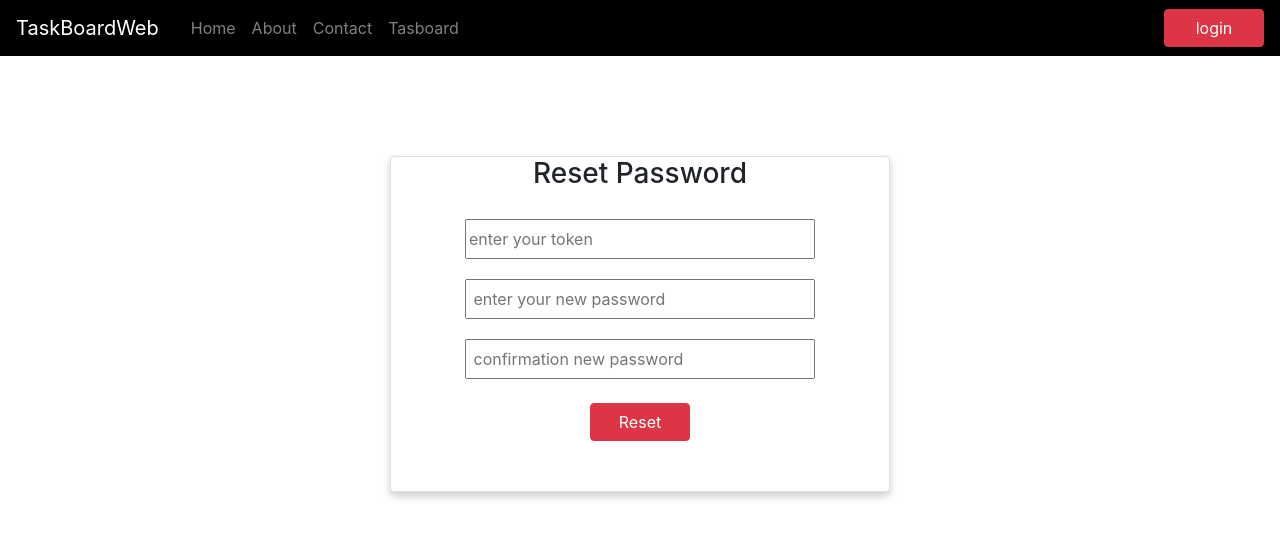
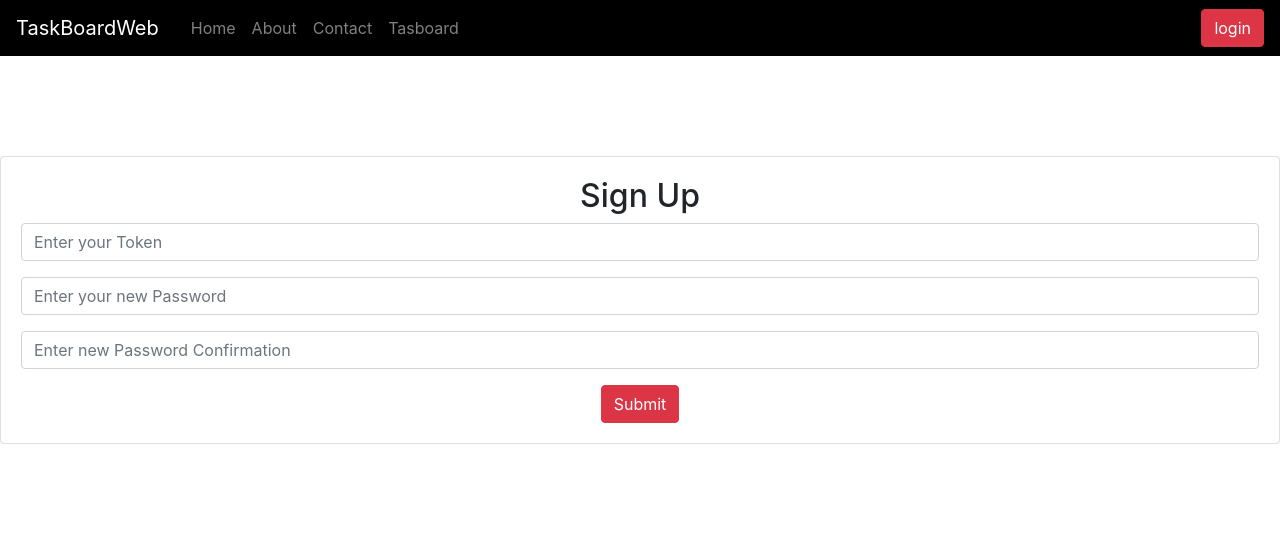
Before and after one commit to Marco0198/front_end_part_for_testing_project, a Vue app: page /reset_password in a window 1280 px wide. Shown: the top 538 px of the page. Built offline with nearby package versions, Linux system fonts and the light colour scheme.

Commit message:
i added boostrap form

```diff
--- a/src/views/pages/auth/Login.vue
+++ b/src/views/pages/auth/Login.vue
@@ -1,54 +1,70 @@
 <template lang="">
     <Layout name="LayoutDefault">
 
-       <base-form >
-     <form @submit.prevent="" id='form'>
-       <h3>Sign In</h3>
-        <input type="email" required placeholder="email"/>
-        <input type="password" required placeholder="password"/>
-        <br><br><button type="submit" class="btn btn-danger">login</button><br>
-    <router-link to="/register">Register</router-link><br>
-     <router-link to="/request_token">Forgot password</router-link>
-        </form>
-       </base-form>
+    <div>
+        <b-card>
+        <h2>Sign In</h2>
+    <b-form @submit="onSubmit" v-if="show">
+      <b-form-group
+        id="input-group-1"
+        label-for="input-1"
+      >
+        <b-form-input
+          id="input-1"
+          v-model="form.email"
+          type="email"
+          placeholder="Enter email"
+          required
+
+        ></b-form-input>
+      </b-form-group>
+
+      <b-form-group id="input-group-2" >
+        <b-form-input
+          id="input-2"
+          v-model="form.password"
+            type="password"
+          placeholder="Enter Password"
+          required
+
+        ></b-form-input>
+
+      </b-form-group>
+      <b-button type="submit" variant="danger">Submit</b-button>
+    </b-form>
+    </b-card>
+  </div>
 
     </Layout>
 </template>
 <script>
 import Layout from '@/layouts/Layout';
-import BaseForm from '@/components/UI/BaseForm.vue'
+//import BaseForm from '@/components/UI/BaseForm.vue'
 export default {
-components: {BaseForm,Layout}
+components: {Layout},
+data() {
+      return {
+        form: {
+          email: '',
+          password: '',
+
+        },
+        show: true
+      }
+    },
+    methods: {
+      onSubmit(event) {
+        event.preventDefault()
+        alert(JSON.stringify(this.form))
+      },
+
+    }
 }
 </script>
  <style >
-    input[type=password],input[type=email],input[type=text]
-    {
-        width: 350px;
-        height: 40px;
-        justify-content: center;
-        margin-left:auto;
-        margin-right:auto;
-        margin-top:20px;
-        border:1 solid #e4d4d4;
-
-    }
-    button
-    {
-        width: 100px;
-        margin-left:auto;
-        margin-right:auto;
-        margin-top:0px;
-        background-color:#69050f;
-        border:1px solid #69050f;
-        color:white;
-    }
-    #form a
-    {
-        text-decoration: none;
 
 
-    }
+
 
 
 
--- a/src/views/pages/auth/Register.vue
+++ b/src/views/pages/auth/Register.vue
@@ -1,25 +1,90 @@
 <template lang="">
     <Layout name="LayoutDefault">
-    <base-form >
-     <form @submit.prevent="">
-       <h3>Sign Up</h3>
-        <input type="text" required placeholder="Name"/><br>
-        <input type="email" required placeholder="email"/><br>
-        <input type="password" required placeholder="password"/><br>
-        <input type="password" required placeholder="password confirmation"/>
-        <br><br>
-        <button type="submit" class="btn btn-danger">Register</button>
-        </form>
-       </base-form>
-   </Layout>
+
+    <div>
+        <b-card>
+        <h2>Sign Up</h2>
+    <b-form @submit="onSubmit" v-if="show">
+      <b-form-group
+        id="input-group-1"
+        label-for="input-1"
+      >
+        <b-form-input
+          id="input-1"
+          v-model="form.userName"
+          type="text"
+          placeholder="Enter Username"
+          required
+
+        ></b-form-input>
+      </b-form-group>
+       <b-form-group
+        id="input-group-2"
+      >
+        <b-form-input
+          id="input-2"
+          v-model="form.email"
+          type="email"
+          placeholder="Enter email"
+          required
+
+        ></b-form-input>
+      </b-form-group>
+
+      <b-form-group id="input-group-3" >
+        <b-form-input
+          id="input-3"
+          v-model="form.password"
+            type="password"
+          placeholder="Enter Password"
+          required
+
+        ></b-form-input>
+
+      </b-form-group>
+        <b-form-group id="input-group-4" >
+        <b-form-input
+          id="input-4"
+          v-model="form.passwordConf"
+            type="password"
+          placeholder="Enter Password Confirmation"
+          required
+
+        ></b-form-input>
+
+      </b-form-group>
+      <b-button type="submit" variant="danger">Submit</b-button>
+    </b-form>
+    </b-card>
+  </div>
+
+    </Layout>
 </template>
 <script>
-import BaseForm from '@/components/UI/BaseForm.vue'
 import Layout from '@/layouts/Layout';
+//import BaseForm from '@/components/UI/BaseForm.vue'
 export default {
-components: {BaseForm,Layout}
+components: {Layout},
+data() {
+      return {
+        form: {
+          userName: '',
+          email: '',
+          password: '',
+          passwordConf: '',
+
+        },
+        show: true
+      }
+    },
+    methods: {
+      onSubmit(event) {
+        event.preventDefault()
+        alert(JSON.stringify(this.form))
+      }
+    }
 }
 </script>
-<style >
+ <style >
 
 </style>
--- a/src/views/pages/auth/RequestResetPassword.vue
+++ b/src/views/pages/auth/RequestResetPassword.vue
@@ -1,22 +1,51 @@
-<template >
-      <Layout name="LayoutDefault">
-    <base-form >
-     <form @submit.prevent="">
-       <h3>Request Token</h3>
-        <input type="email" required placeholder="email"/>
-        <br><br>
-        <button type="submit" class="btn btn-danger">Request</button>
-        </form>
-       </base-form>
-   </Layout>
+<template lang="">
+    <Layout name="LayoutDefault">
+
+    <div>
+        <b-card>
+        <h2>Request Token</h2>
+    <b-form @submit="onSubmit" v-if="show">
+      <b-form-group
+        id="input-group-1"
+        label-for="input-1"
+      >
+        <b-form-input
+          id="input-1"
+          v-model="form.token"
+          type="text"
+          placeholder="Enter your Token"
+          required
+        ></b-form-input>
+      </b-form-group>
+      <b-button type="submit" variant="danger">Request</b-button>
+    </b-form>
+    </b-card>
+  </div>
+
+    </Layout>
 </template>
 <script>
 import Layout from '@/layouts/Layout';
-import BaseForm from '@/components/UI/BaseForm.vue'
+//import BaseForm from '@/components/UI/BaseForm.vue'
 export default {
-components: {BaseForm,Layout}
+components: {Layout},
+data() {
+      return {
+        form: {
+          token: ''
+        },
+        show: true
+      }
+    },
+    methods: {
+      onSubmit(event) {
+        event.preventDefault()
+        alert(JSON.stringify(this.form))
+      },
+
+    }
 }
 </script>
-<style lang="">
+ <style>
 
 </style>
--- a/src/views/pages/auth/ResetPassword.vue
+++ b/src/views/pages/auth/ResetPassword.vue
@@ -1,24 +1,78 @@
 <template lang="">
-      <Layout name="LayoutDefault">
-    <base-form >
-     <form @submit.prevent="">
-       <h3>Reset Password</h3>
-        <input type="text" required placeholder="enter your token"/><br>
-        <input type="password" required placeholder=" enter your new password"/><br>
-        <input type="password" required placeholder=" confirmation new password"/>
-        <br><br>
-        <button type="submit" class="btn btn-danger">Reset</button>
-        </form>
-       </base-form>
-    </Layout >
+    <Layout name="LayoutDefault">
+
+    <div>
+        <b-card>
+        <h2>Sign Up</h2>
+    <b-form @submit="onSubmit" v-if="show">
+      <b-form-group
+        id="input-group-1"
+        label-for="input-1"
+      >
+        <b-form-input
+          id="input-1"
+          v-model="form.token"
+          type="text"
+          placeholder="Enter your Token"
+          required
+
+        ></b-form-input>
+      </b-form-group>
+
+
+      <b-form-group id="input-group-3" >
+        <b-form-input
+          id="input-3"
+          v-model="form.password"
+            type="password"
+          placeholder="Enter your new Password"
+          required
+
+        ></b-form-input>
+
+      </b-form-group>
+        <b-form-group id="input-group-4" >
+        <b-form-input
+          id="input-4"
+          v-model="form.passwordConf"
+            type="password"
+          placeholder="Enter new Password Confirmation"
+          required
+
+        ></b-form-input>
+
+      </b-form-group>
+      <b-button type="submit" variant="danger">Submit</b-button>
+    </b-form>
+    </b-card>
+  </div>
+
+    </Layout>
 </template>
 <script>
 import Layout from '@/layouts/Layout';
-import BaseForm from '@/components/UI/BaseForm.vue'
+//import BaseForm from '@/components/UI/BaseForm.vue'
 export default {
-components: {BaseForm,Layout}
+components: {Layout},
+data() {
+      return {
+        form: {
+          token :'',
+          password: '',
+          passwordConf: '',
+
+        },
+        show: true
+      }
+    },
+    methods: {
+      onSubmit(event) {
+        event.preventDefault()
+        alert(JSON.stringify(this.form))
+      }
+    }
 }
 </script>
-<style lang="">
+ <style >
 
 </style>
```
